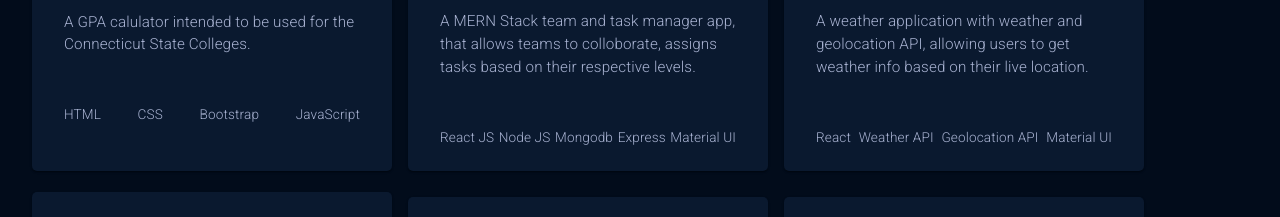
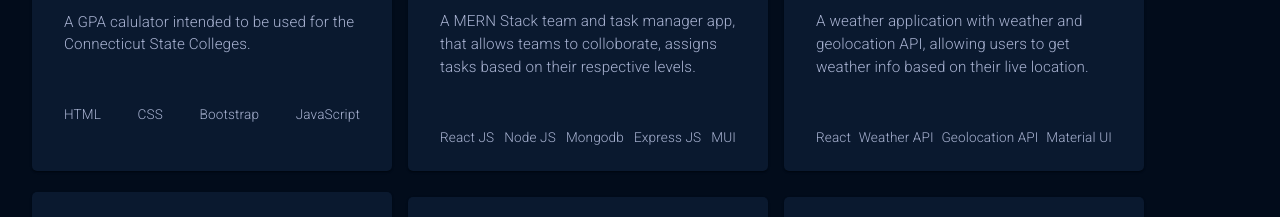
Before and after one commit to JAbsolu/React-portfolio, a React (Create React App) app: page / in a window 1280 px wide. Shown: the part 1223-1440 px from the top of the page. Built offline with nearby package versions, Linux system fonts and the light colour scheme.

Commit message:
Updated team management app tech stack

```diff
--- a/src/assets.js
+++ b/src/assets.js
@@ -44,7 +44,7 @@ export const projects = [
     name: "Team and Task Manager App",
     frontendView: null,
     github: "https://github.com/JAbsolu/Team-management-app",
-    technology: ["React JS", "Node JS", "Mongodb", "Express" , "Material UI"],
+    technology: ["React JS", "Node JS", "Mongodb", "Express JS" , "MUI"],
     description: "A MERN Stack team and task manager app, that allows teams to colloborate, assigns tasks based on their respective levels.",
   },
     {
```
